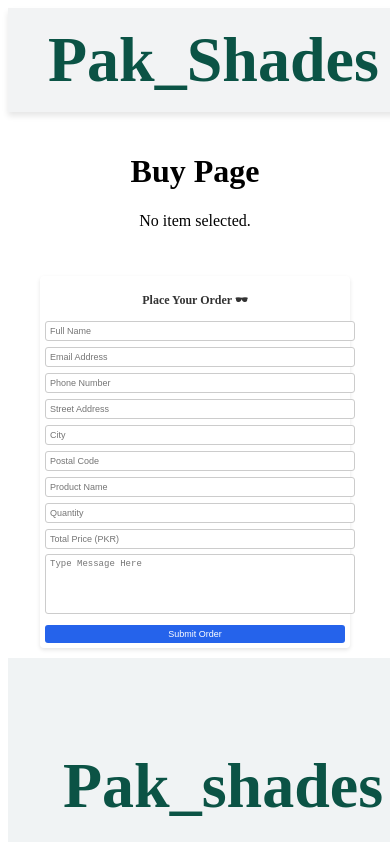
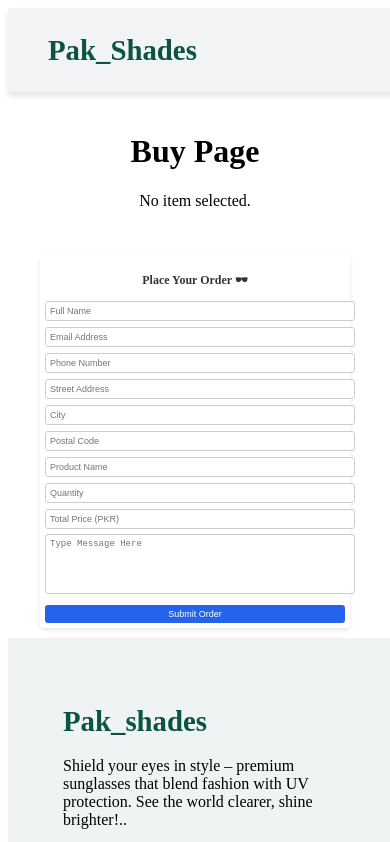
Before and after one commit to mustafa-mmd/pakshades, a React (Vite) app: page /pakshades/buy in a window 390 px wide. Shown: the top 842 px of the page. Built offline with nearby package versions, Linux system fonts and the light colour scheme.

Commit message:
reduce the of logo

```diff
--- a/src/component/Foter.css
+++ b/src/component/Foter.css
@@ -60,7 +60,7 @@ footer {
     /* font-size: 1.5rem; */
   }
   .logo{
-    font-size: 4rem;
+    font-size: 1.8rem;
   }
 }
 
@@ -73,7 +73,7 @@ footer {
 
   }
   .company-info p{
-    width: 600px;
+    width: 300px;
     /* font-size:3.3rem; */
 
   }
```
